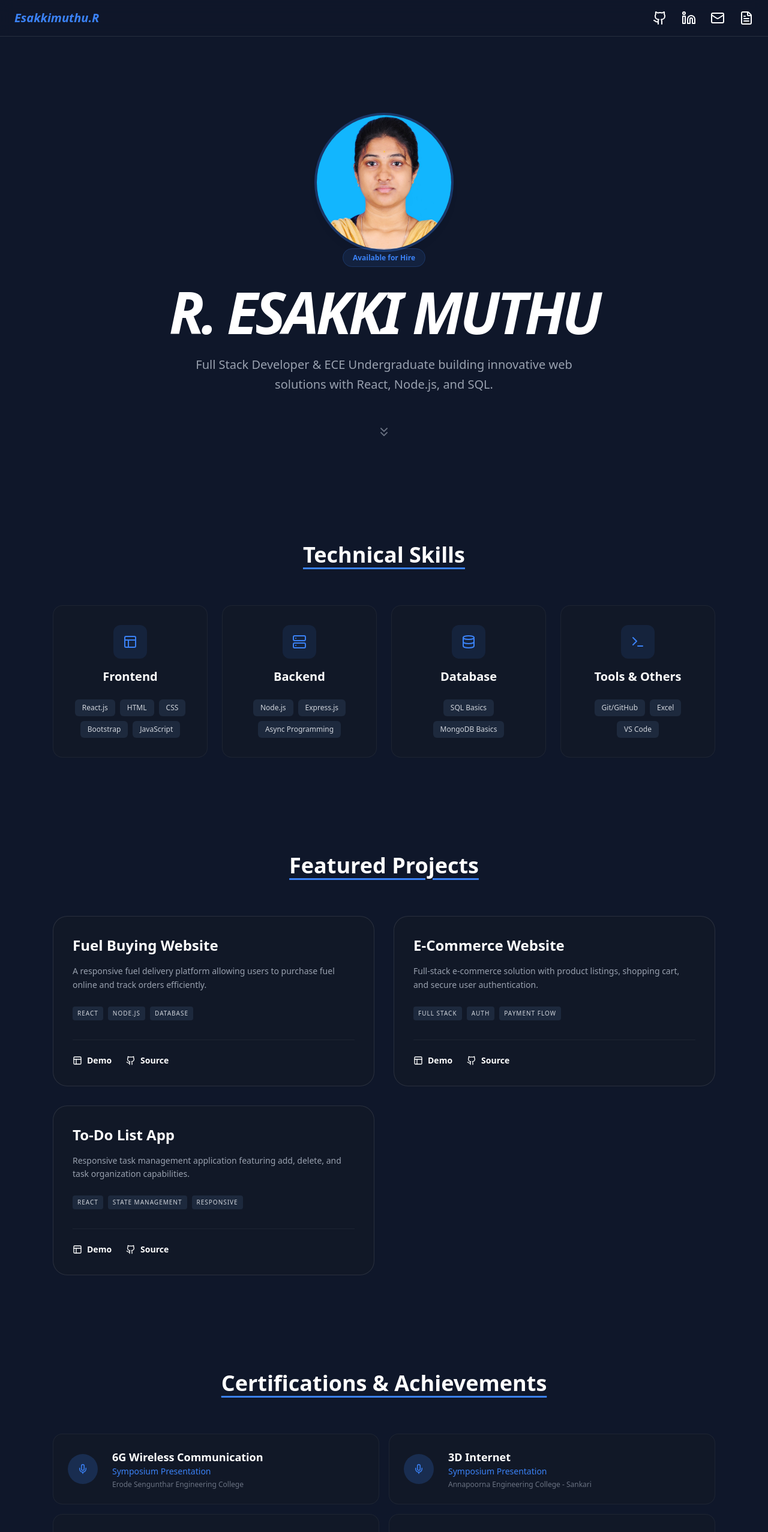
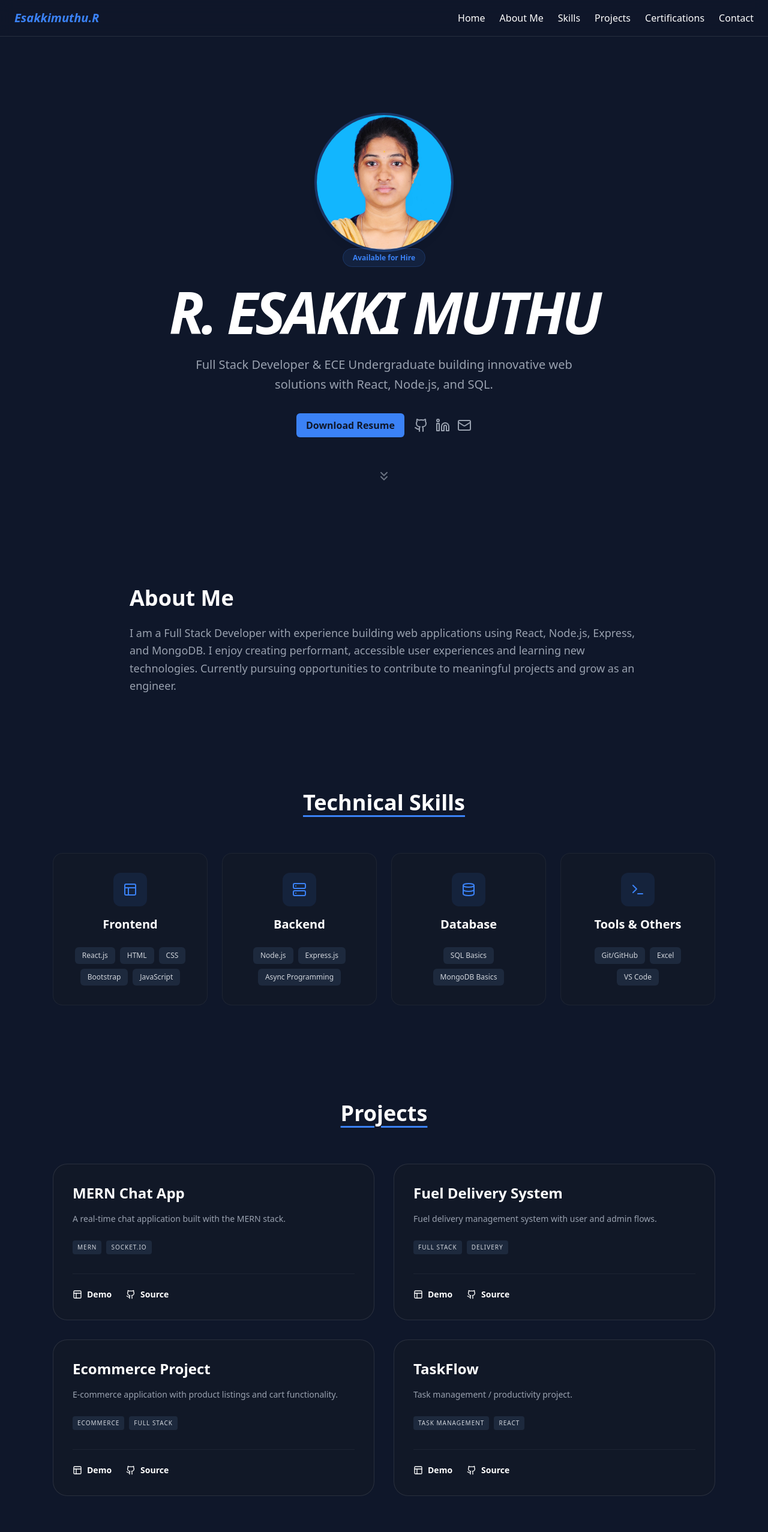
Before and after one commit to indhurakkapan006/Resume-Portfolio, a React (Vite) app: page / in a window 1280 px wide. Shown: the top 2554 px of the page at 60% size. Built offline with nearby package versions, Linux system fonts and the light colour scheme.

Commit message:
Update portfolio: add About, projects, contact form, certifications, navbar anchors

```diff
--- a/src/App.jsx
+++ b/src/App.jsx
@@ -4,14 +4,16 @@ import DetailedSkills from './components/DetailedSkills';
 import Projects from './components/Projects';
 import Certifications from './components/Certifications';
 import Contact from './components/Contact';
+import About from './components/About';
+import { Github, Linkedin, Mail } from 'lucide-react';
 
 function App() {
   return (
     <main className="min-h-screen bg-dark">
       <Navbar />
 
-      {/* Hero Section with Entry Animations */}
-      <header className="pt-48 pb-24 px-6 text-center">
+      {/* Hero / Home Section with Entry Animations */}
+      <header id="home" className="pt-48 pb-24 px-6 text-center">
         <motion.div
           initial={{ opacity: 0, y: -20 }} // Starts slightly higher and invisible
           animate={{ opacity: 1, y: 0 }} // Slides down and fades in immediately
@@ -50,6 +52,15 @@ function App() {
             Full Stack Developer & ECE Undergraduate building innovative web solutions with React, Node.js, and SQL.
           </motion.p>
 
+          <div className="mt-8 flex justify-center gap-4 items-center">
+            <a href="/resume.pdf" download className="bg-accent text-dark px-4 py-2 rounded-md font-semibold hover:opacity-90">Download Resume</a>
+            <div className="flex gap-3 text-gray-400">
+              <a href="https://github.com/indhurakkapan006" target="_blank" rel="noreferrer" className="hover:text-accent"> <Github /> </a>
+              <a href="https://www.linkedin.com/in/esakkimuthu-neweye/" target="_blank" rel="noreferrer" className="hover:text-accent"> <Linkedin /> </a>
+              <a href="mailto:indhurakkapan006@gmail.com" className="hover:text-accent"> <Mail /> </a>
+            </div>
+          </div>
+
           {/* Scroll Down Indicator Icon */}
           <motion.div
             animate={{ y: [0, 10, 0] }}
@@ -60,6 +71,9 @@ function App() {
           </motion.div>
         </motion.div>
       </header>
+
+      {/* About Me Section */}
+      <About />
 
       {/* These components now handle their own scroll animations internally */}
       <DetailedSkills />
--- /dev/null
+++ b/src/components/About.jsx
@@ -0,0 +1,19 @@
+import { motion } from 'framer-motion';
+
+export default function About() {
+  return (
+    <section id="about" className="py-20 px-6 max-w-4xl mx-auto">
+      <motion.div
+        initial={{ opacity: 0, y: 20 }}
+        whileInView={{ opacity: 1, y: 0 }}
+        transition={{ duration: 0.6 }}
+        viewport={{ once: true }}
+      >
+        <h2 className="text-4xl font-bold mb-6">About Me</h2>
+        <p className="text-gray-400 leading-relaxed text-lg">
+          I am a Full Stack Developer with experience building web applications using React, Node.js, Express, and MongoDB. I enjoy creating performant, accessible user experiences and learning new technologies. Currently pursuing opportunities to contribute to meaningful projects and grow as an engineer.
+        </p>
+      </motion.div>
+    </section>
+  );
+}
--- a/src/components/Certifications.jsx
+++ b/src/components/Certifications.jsx
@@ -3,27 +3,9 @@ import { motion } from 'framer-motion'; // 1. Import motion for animations
 
 const certs = [
   {
-    title: "6G Wireless Communication",
-    sub: "Symposium Presentation",
-    college: "Erode Sengunthar Engineering College",
-    icon: <Mic size={18}/>
-  },
-  {
-    title: "3D Internet",
-    sub: "Symposium Presentation",
-    college: "Annapoorna Engineering College - Sankari",
-    icon: <Mic size={18}/>
-  },
-  {
-    title: "Fuel Delivery System",
-    sub: "Symposium Presentation",
-    college: "Inter-college Symposium",
-    icon: <Mic size={18}/>
-  },
-  {
-    title: "IoT Workshops",
-    sub: "Technical Events & Workshops",
-    college: "Inter-college Events",
+    title: "Full Stack Development Bootcamp – GUVI (HCL)",
+    sub: "2025",
+    college: "",
     icon: <Award size={18}/>
   }
 ];
@@ -31,7 +13,7 @@ const certs = [
 export default function Certifications() {
   return (
     <section className="py-20 px-6 max-w-6xl mx-auto">
-      <h2 className="text-4xl font-bold text-center mb-16 underline decoration-accent underline-offset-8">Certifications & Achievements</h2>
+      <h2 id="certifications" className="text-4xl font-bold text-center mb-16 underline decoration-accent underline-offset-8">Certifications & Participations</h2>
       <div className="grid md:grid-cols-2 gap-4">
         {certs.map((c, i) => (
           /* 2. Changed <div> to <motion.div> with scroll-trigger props */
--- a/src/components/Contact.jsx
+++ b/src/components/Contact.jsx
@@ -23,8 +23,19 @@ const contactDetails = [
 ];
 
 export default function Contact() {
+  function handleSubmit(e) {
+    e.preventDefault();
+    const form = e.target;
+    const name = form.name.value || '';
+    const email = form.email.value || '';
+    const message = form.message.value || '';
+    const subject = encodeURIComponent(`Contact from Portfolio - ${name}`);
+    const body = encodeURIComponent(`Name: ${name}\nEmail: ${email}\n\n${message}`);
+    window.location.href = `mailto:indhurakkapan006@gmail.com?subject=${subject}&body=${body}`;
+  }
+
   return (
-    <section className="py-24 px-6 max-w-6xl mx-auto text-center">
+    <section id="contact" className="py-24 px-6 max-w-6xl mx-auto text-center">
       <motion.div
         initial={{ opacity: 0, y: 20 }}
         whileInView={{ opacity: 1, y: 0 }}
@@ -32,12 +43,14 @@ export default function Contact() {
         viewport={{ once: true }}
       >
         <h2 className="text-4xl font-bold mb-4 italic">Get In Touch</h2>
-        <p className="text-gray-400 mb-16 max-w-2xl mx-auto">
+        <p className="text-gray-400 mb-8 max-w-2xl mx-auto">
           I'm currently looking for new opportunities. Whether you have a question or just want to say hi, I'll try my best to get back to you!
         </p>
       </motion.div>
 
-      <div className="grid md:grid-cols-3 gap-8 mb-16">
+      <div className="grid md:grid-cols-2 gap-8 mb-16">
+        <div>
+          <div className="grid gap-6">
             {contactDetails.map((detail, i) => (
               <motion.a
                 href={detail.link}
@@ -48,15 +61,34 @@ export default function Contact() {
                 whileInView={{ opacity: 1, y: 0 }}
                 transition={{ delay: i * 0.1, duration: 0.5 }}
                 viewport={{ once: true }}
-            className="bg-[#111827] p-10 rounded-3xl border border-white/5 hover:border-accent transition-all block group"
+                className="bg-[#111827] p-6 rounded-2xl border border-white/5 hover:border-accent transition-all flex items-start gap-4"
               >
-            <div className="bg-accent/10 w-12 h-12 rounded-xl flex items-center justify-center mx-auto mb-6 group-hover:scale-110 transition-transform">
-              {detail.icon}
+                <div className="bg-accent/10 w-12 h-12 rounded-xl flex items-center justify-center">{detail.icon}</div>
+                <div>
+                  <h4 className="font-bold mb-1 text-white">{detail.title}</h4>
+                  <p className="text-gray-400 text-sm">{detail.value}</p>
                 </div>
-            <h4 className="font-bold mb-2 text-white">{detail.title}</h4>
-            <p className="text-gray-400 text-sm">{detail.value}</p>
               </motion.a>
             ))}
+          </div>
+        </div>
+
+        <motion.form
+          onSubmit={handleSubmit}
+          initial={{ opacity: 0, y: 20 }}
+          whileInView={{ opacity: 1, y: 0 }}
+          transition={{ duration: 0.5 }}
+          viewport={{ once: true }}
+          className="bg-[#0b0b0b] p-8 rounded-2xl border border-white/5"
+        >
+          <h3 className="text-2xl font-bold mb-4">Get in Touch</h3>
+          <div className="grid gap-4">
+            <input name="name" placeholder="Your name" className="p-3 bg-transparent border border-white/10 rounded text-white" required />
+            <input name="email" type="email" placeholder="Your email" className="p-3 bg-transparent border border-white/10 rounded text-white" required />
+            <textarea name="message" rows="6" placeholder="Your message" className="p-3 bg-transparent border border-white/10 rounded text-white" required />
+            <button type="submit" className="bg-accent text-dark px-4 py-2 rounded-md font-semibold">Send Message</button>
+          </div>
+        </motion.form>
       </div>
 
       {/* Social Links footer */}
--- a/src/components/DetailedSkills.jsx
+++ b/src/components/DetailedSkills.jsx
@@ -22,7 +22,7 @@ const skillCategories = [
 
 export default function DetailedSkills() {
   return (
-    <section className="py-20 px-6 max-w-6xl mx-auto">
+    <section id="skills" className="py-20 px-6 max-w-6xl mx-auto">
       <h2 className="text-4xl font-bold text-center mb-16 underline decoration-accent underline-offset-8">Technical Skills</h2>
       <div className="grid md:grid-cols-2 lg:grid-cols-4 gap-6">
         {skillCategories.map((cat, i) => (
--- a/src/components/Navbar.jsx
+++ b/src/components/Navbar.jsx
@@ -1,16 +1,16 @@
-import { Github, Linkedin, Mail, FileText } from 'lucide-react';
+import React from 'react';
 
 export default function Navbar() {
   return (
     <nav className="fixed top-0 w-full z-50 bg-dark/80 backdrop-blur-md border-b border-white/10 px-6 py-4 flex justify-between items-center">
       <h1 className="text-xl font-bold text-accent italic">Esakkimuthu.R</h1>
       <div className="flex gap-6 items-center">
-        <a href="https://github.com/indhurakkapan006" target="_blank" className="hover:text-accent transition-all hover:scale-110"><Github /></a>
-        <a href="https://www.linkedin.com/in/esakkimuthu-neweye/" target="_blank" className="hover:text-accent transition-all hover:scale-110"><Linkedin /></a>
-        <a href="mailto:indhurakkapan006@gmail.com" className="hover:text-accent transition-all hover:scale-110"><Mail /></a>
-        <a href="/ESAKKIMUTHU%20R%20-%20Resume.pdf" target="_blank" download className="hover:text-accent transition-all hover:scale-110" title="Download Resume">
-          <FileText />
-        </a>
+        <a href="#home" className="hover:text-accent transition-all">Home</a>
+        <a href="#about" className="hover:text-accent transition-all">About Me</a>
+        <a href="#skills" className="hover:text-accent transition-all">Skills</a>
+        <a href="#projects" className="hover:text-accent transition-all">Projects</a>
+        <a href="#certifications" className="hover:text-accent transition-all">Certifications</a>
+        <a href="#contact" className="hover:text-accent transition-all">Contact</a>
       </div>
     </nav>
   );
--- a/src/components/Projects.jsx
+++ b/src/components/Projects.jsx
@@ -3,29 +3,35 @@ import { motion } from 'framer-motion'; // 1. Import motion
 
 const featuredProjects = [
   {
-    title: "Fuel Buying Website",
-    desc: "A responsive fuel delivery platform allowing users to purchase fuel online and track orders efficiently.",
-    tags: ["React", "Node.js", "Database"],
-    links: { demo: "https://fuel-delivery-system.onrender.com", source: "https://github.com/indhurakkapan006/fuel-delivery-system" }
+    title: "MERN Chat App",
+    desc: "A real-time chat application built with the MERN stack.",
+    tags: ["MERN", "Socket.io"],
+    links: { demo: "https://github.com/indhurakkapan006/mern-chat-app.git", source: "https://github.com/indhurakkapan006/mern-chat-app.git" }
   },
   {
-    title: "E-Commerce Website",
-    desc: "Full-stack e-commerce solution with product listings, shopping cart, and secure user authentication.",
-    tags: ["Full Stack", "Auth", "Payment Flow"],
-    links: { demo: "https://e-comerce-website-t88s.onrender.com", source: "https://github.com/indhurakkapan006/E-Comerce-website.git" }
+    title: "Fuel Delivery System",
+    desc: "Fuel delivery management system with user and admin flows.",
+    tags: ["Full Stack", "Delivery"],
+    links: { demo: "https://github.com/indhurakkapan006/fuel-delivery-system.git", source: "https://github.com/indhurakkapan006/fuel-delivery-system.git" }
   },
   {
-    title: "To-Do List App",
-    desc: "Responsive task management application featuring add, delete, and task organization capabilities.",
-    tags: ["React", "State Management", "Responsive"],
-    links: { demo: "https://todo-app-yvbb.onrender.com/", source: "https://github.com/indhurakkapan006/todo-app.git" }
+    title: "Ecommerce Project",
+    desc: "E-commerce application with product listings and cart functionality.",
+    tags: ["Ecommerce", "Full Stack"],
+    links: { demo: "https://github.com/indhurakkapan006/Ecommerce-project.git", source: "https://github.com/indhurakkapan006/Ecommerce-project.git" }
+  },
+  {
+    title: "TaskFlow",
+    desc: "Task management / productivity project.",
+    tags: ["Task Management", "React"],
+    links: { demo: "https://github.com/indhurakkapan006/TaskFlow.git", source: "https://github.com/indhurakkapan006/TaskFlow.git" }
   }
 ];
 
 export default function Projects() {
   return (
-    <section className="py-20 px-6 max-w-6xl mx-auto">
-      <h2 className="text-4xl font-bold text-center mb-16 underline decoration-accent underline-offset-8">Featured Projects</h2>
+    <section id="projects" className="py-20 px-6 max-w-6xl mx-auto">
+      <h2 className="text-4xl font-bold text-center mb-16 underline decoration-accent underline-offset-8">Projects</h2>
       <div className="grid md:grid-cols-2 gap-8">
         {featuredProjects.map((p, i) => (
           /* 2. Changed <div> to <motion.div> and added animation props */
```
Also changed, not shown: 2 other files (tests, documents, lock files or other folders). Lines whose indentation alone changed are shown as unchanged.
